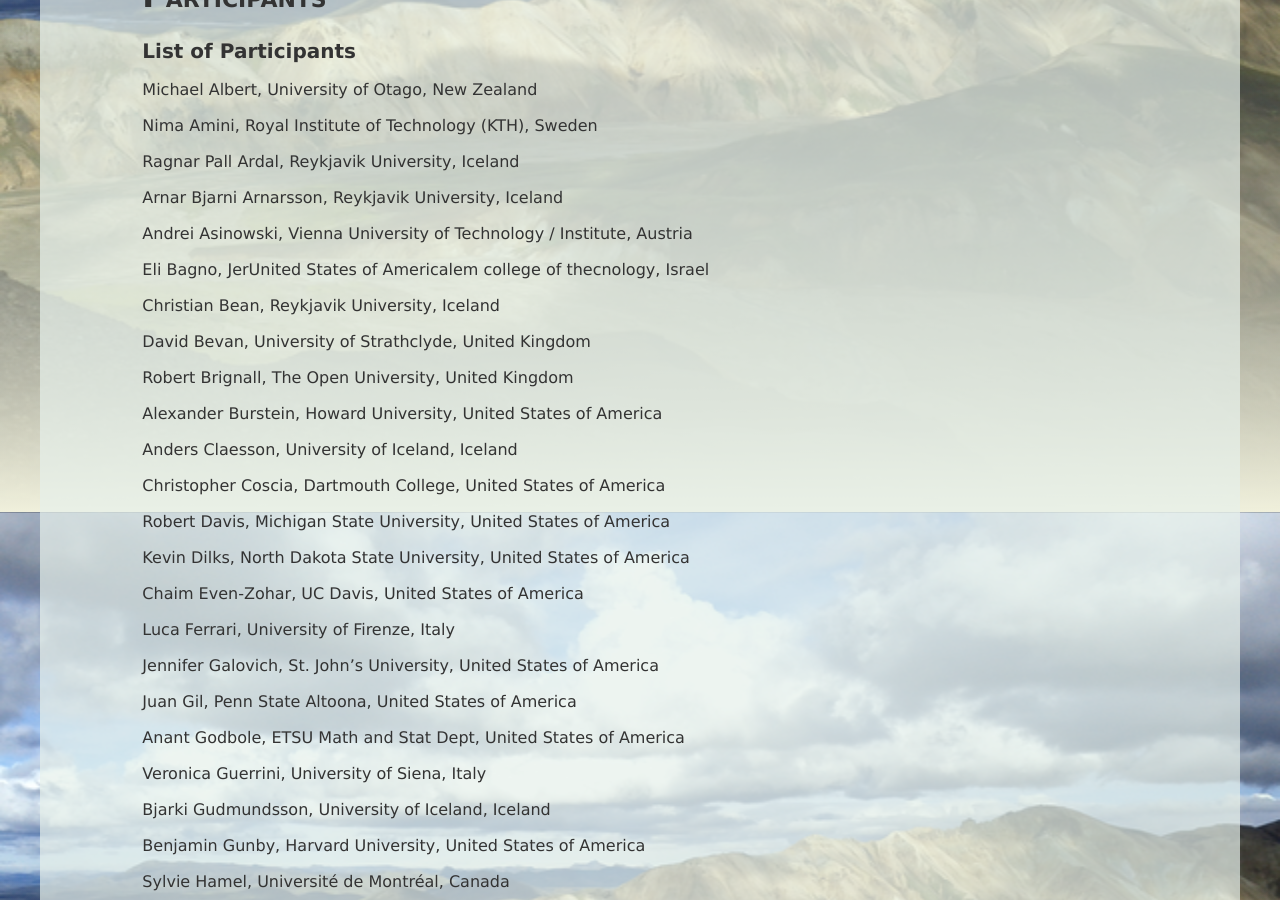
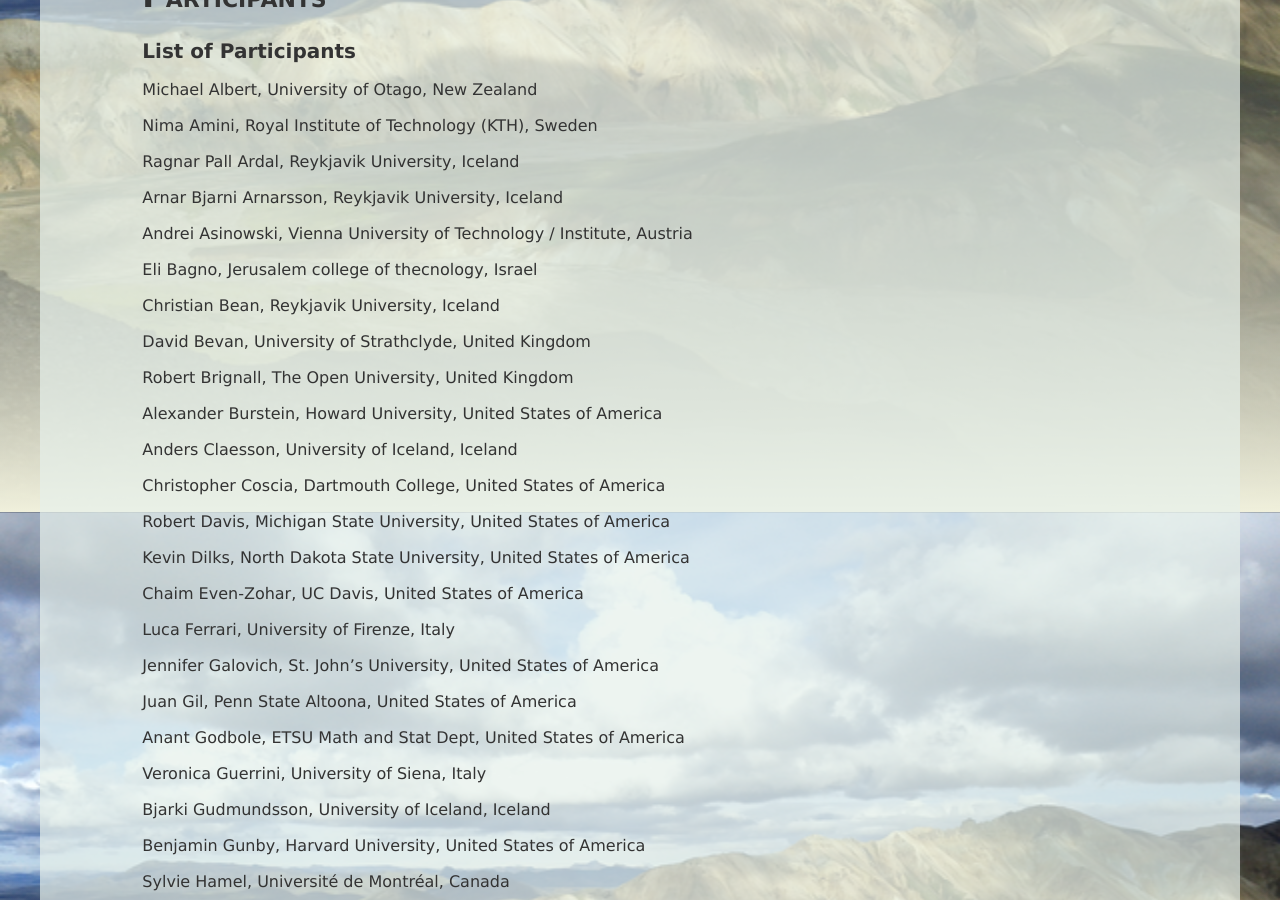
Before and after one commit to pp2017/pp2017.github.io, a Jekyll site: the page built from participants.md, in a window 1280 px wide and 900 px high, scrolled down 388 px. Built offline with Jekyll 4.4.1, drawn with Linux system fonts in a browser that asks for light colours; nearby versions of some CDN libraries.

Commit message:
spelling mistakes

```diff
--- a/participants.md
+++ b/participants.md
@@ -15,7 +15,7 @@
 
 Andrei Asinowski, Vienna University of Technology / Institute, Austria
 
-Eli Bagno, JerUnited States of Americalem college of thecnology, Israel
+Eli Bagno, Jerusalem college of thecnology, Israel
 
 Christian Bean, Reykjavik University, Iceland
 
```
Also changed, not shown: programme.md (+1 -1 lines).
